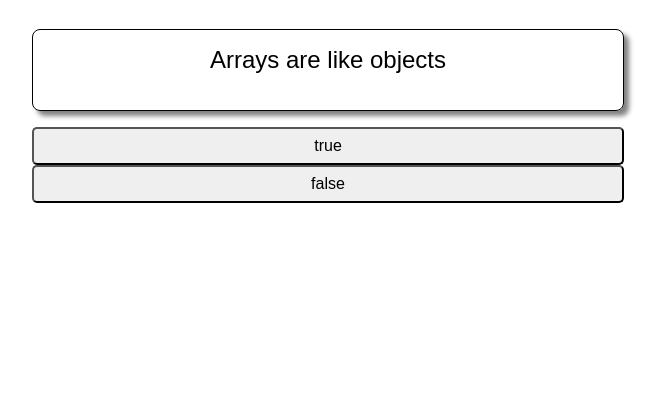
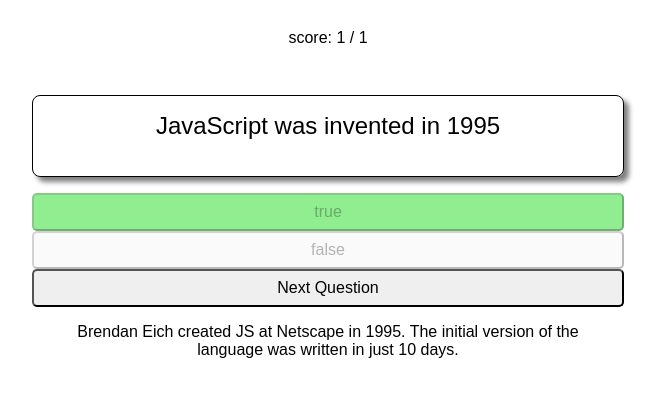
Before and after one commit to Munaimun/Quiz_js, a plain HTML site: page index.html in a window 1280 px wide. Both pictures are taken after a click on the button "true". Shown: the part 165-562 px from the top of the page, without its empty margins (312-975 px from the left). Drawn offline with Linux system fonts and the light colour scheme.

Commit message:
completed the project

```diff
--- a/index.html
+++ b/index.html
@@ -30,7 +30,7 @@
             margin: 1rem 0px;
             min-height: 2em;
         }
-        #explanation {
+        #explanation, #score {
             padding: 1rem;
             text-align: center;
         }
@@ -50,12 +50,21 @@
         .incorrect {
             background-color: lightpink;
         }
+        .hidden {
+            display: none;
+        }
     </style>
   </head>
   <body cz-shortcut-listen="true">
     <header>
     <h1>Quiz.js</h1>
     <p>Do you know JS? Find out!</p>
+    <div id="score">
+        score:
+        <span id="correct">0</span>
+        /
+        <span id="completed">0</span>
+    </div>
     </header>
 
     <main>
@@ -68,69 +77,133 @@
         <button name="false" value="false">false</button>
     </div>
 
+    <button id="next-question" name="next-question">Next Question</button>
+
     <div id="explanation">
 
     </div>
 
     </main>
 
+  <script type="text/javascript">
+      const facts = [
+        {
+            "statement": "JavaScript was invented in 1995",
+            "answer": "true",
+            "explanation": "Brendan Eich created JS at Netscape in 1995. The initial version of the language was written in just 10 days."
+        },
+        {
+            "statement": "Strings in JS are editable values",
+            "answer": "false",
+            "explanation": "In JavaScript strings are immutable values, meaning they cannot be edited; however, they can replaced with new, different strings."
+        },
+        {
+            "statement": "1 + 1 === 2",
+            "answer": "true",
+            "explanation": "The plus operator gives the sum of two numbers."
+        },
+        {
+            "statement": "'1' + '1' === '2'",
+            "answer": "false",
+            "explanation": "The plus operator concatenates (joins together) strings, so '1' + '1' === '11'."
+        },
+        {
+            "statement": "typeof ['J', 'S'] === 'array'",
+            "answer": "false",
+            "explanation": "Arrays have the type 'object'. In JS, everything is either a primitive data type (e.g. 'string', 'number') or an object. Arrays are a kind of object with some special properties.  "
+        }
+    ];
 
+    function hide(element) {
+        element.classList.add("hidden");
+    }
 
-  <script type="text/javascript">
+    function show(element) {
+        element.classList.remove("hidden");
+    }
 
-    //selecting the id "statement"
-    const statement = document.getElementById("statement");
+    function disable(button) {
+        button.setAttribute("disabled", "");
+    }
 
-    //selecting the button under the option id
-    const optionButtons = document.querySelectorAll("#options button");
-
-    //selecting the id "explanation"
-    const explanation = document.getElementById("explanation");
-
-
-    // TODO 2: Declare & assign a variable called fact
-    const fact = {
-        boxText: "Arrays are like objects",
-        answer: true,
-        explanation: "Arrays are a kind of object with special propersties"
+    function enable(button) {
+        button.removeAttribute("disabled");
     }
 
 
-    // TODO 3: Setting up the text of the statement element to the fact's boxText
-    statement.textContent = fact.boxText
+    let correct = 0;
+    let completed = 0;
+
+    let fact;
 
 
-    // TODO 4: Declaring disable & enable functions to set or remove the "disabled" attribute from a given button element
-    const disable = (button) => {
-        button.setAttribute("disabled", "");
+    const explanation =  document.getElementById("explanation");
+    const nextButton = document.getElementById("next-question");
+    const optionButtons = document.getElementById("options").children;
+
+    function getNextFact() {
+        fact = facts.shift(); // get the first fact in our array (shortening the array)
+
+        // set the question text to the current fact's statement
+        document.getElementById("statement").textContent = fact.statement;
+
+        // hide any previous explanation
+        hide(explanation);
+
+        for (let option of optionButtons) {
+            // clear any previous classes
+            option.classList.remove("correct");
+            option.classList.remove("incorrect");
+            // make sure buttons are enabled
+            enable(option);
         }
 
-    // enable(button) should remove the attribute "disabled" from the button element
-    const enable = (button) => {
-        button.removeAttribute("disabled");
+        // disable next-question button
+        disable(nextButton);
+
     }
 
-    // TODO 5: Declaring an isCorrect function that compares a guess to the right answer
-    function isCorrect(guess){
-        return guess === fact.answer.toString() ;
+    nextButton.addEventListener("click", getNextFact);
+
+    for (let option of optionButtons) {
+        option.addEventListener("click", e => {
+            // When this option is clicked...
+
+            // disable all the option buttons
+            for (let button of optionButtons) {
+                disable(button);
             }
 
+            // enable the 'next question' button, if we still have facts left
+            if (facts.length > 0) {
+                enable(nextButton);
+            } else {
+                nextButton.textContent = "No more questions!"
+            }
 
-    // TODO 6A: Use a for loop to add a click event listener to each of the optionButtons
-            // TODO 6B: Within the event handler function, display the fact's explanation by setting the text of the explanation element
+            const guess = e.target.value;
+            if (guess === fact.answer) {
+                // correct answer!
+                e.target.classList.add("correct");
+                correct += 1;
+            } else {
+                // wrong answer!
+                e.target.classList.add("incorrect");
+            }
 
+            // display the explanation
+            explanation.textContent = fact.explanation;
+            show(explanation);
 
-            // TODO 7: Within the event handler function,
-            // Use a for loop to disable all the option buttons
+            // update the score
+            completed += 1;
+            document.getElementById("correct").textContent = correct;
+            document.getElementById("completed").textContent = completed;
 
+        })
+    }
 
-            // TODO 8: Within the event handler function,
-            // Get the guessed value from the clicked button
-            // Use a conditional to compare the guess to the fact's answer
-            // and add the "correct"/"incorrect" class as appropriate
-
-
-
+    getNextFact();
   </script>
 
 </body></html>
```
Lines whose indentation alone changed are shown as unchanged.
